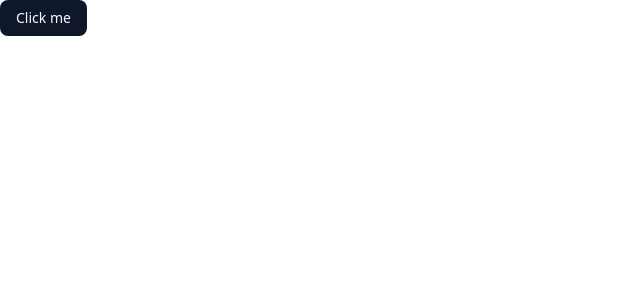
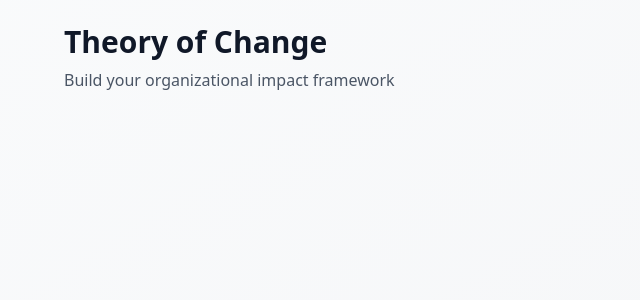
Before and after one commit to RE15EL/purposense, a Next.js app: page / in a window 1280 px wide. Shown: the top 300 px of the page, without its empty margins (0-640 px from the left). Built offline with nearby package versions, Linux system fonts and the light colour scheme.

Commit message:
add main page and PageTitle component

```diff
--- a/src/app/page.tsx
+++ b/src/app/page.tsx
@@ -1,3 +1,4 @@
+import TheoryOfChange from "@/components/TheoryOfChangeApp/TheoryOfChangeApp";
 import { Button } from "@/components/ui/button";
 
 import React from "react";
@@ -5,7 +6,7 @@ import React from "react";
 const HomePage = () => {
   return (
     <div>
-      <Button>Click me</Button>
+      <TheoryOfChange />
     </div>
   );
 };
--- /dev/null
+++ b/src/components/PageTitle/PageTitle.tsx
@@ -0,0 +1,28 @@
+import { cn } from "@/lib/utils";
+
+interface PageTitleProps {
+  title: string;
+  subtitle?: string;
+  titleClassName?: string;
+  subtitleClassName?: string;
+  containerClassName?: string;
+}
+
+export const PageTitle = ({
+  title,
+  subtitle,
+  titleClassName,
+  subtitleClassName,
+  containerClassName,
+}: PageTitleProps) => {
+  return (
+    <div className={cn(containerClassName)}>
+      <h1
+        className={cn("text-3xl font-bold text-gray-900 mb-2", titleClassName)}
+      >
+        {title}
+      </h1>
+      <p className={cn("text-gray-600 mb-8", subtitleClassName)}>{subtitle}</p>
+    </div>
+  );
+};
--- /dev/null
+++ b/src/components/TheoryOfChangeApp/TheoryOfChangeApp.tsx
@@ -0,0 +1,18 @@
+"use client";
+
+import { PageTitle } from "../PageTitle/PageTitle";
+
+const TheoryOfChange = () => {
+  return (
+    <div className="min-h-screen bg-linear-to-br from-gray-50 to-gray-100 p-6">
+      <div className="max-w-6xl mx-auto">
+        <PageTitle
+          title="Theory of Change"
+          subtitle="Build your organizational impact framework"
+        />
+      </div>
+    </div>
+  );
+};
+
+export default TheoryOfChange;
```
